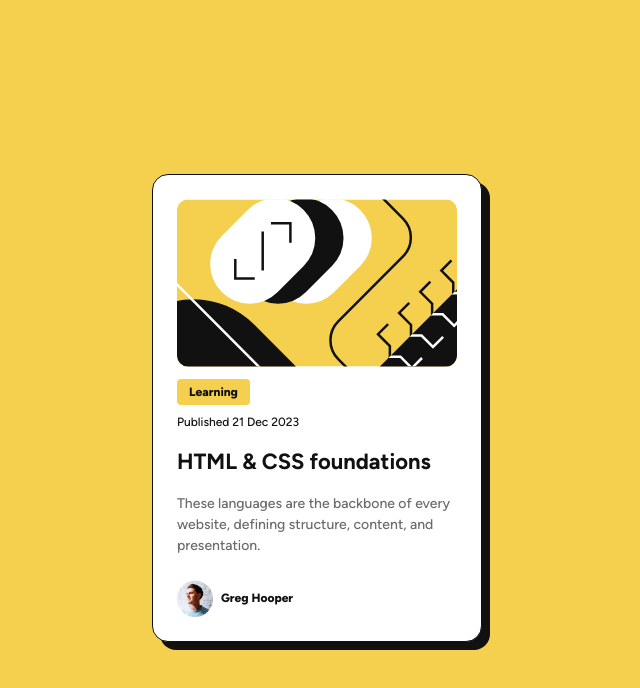
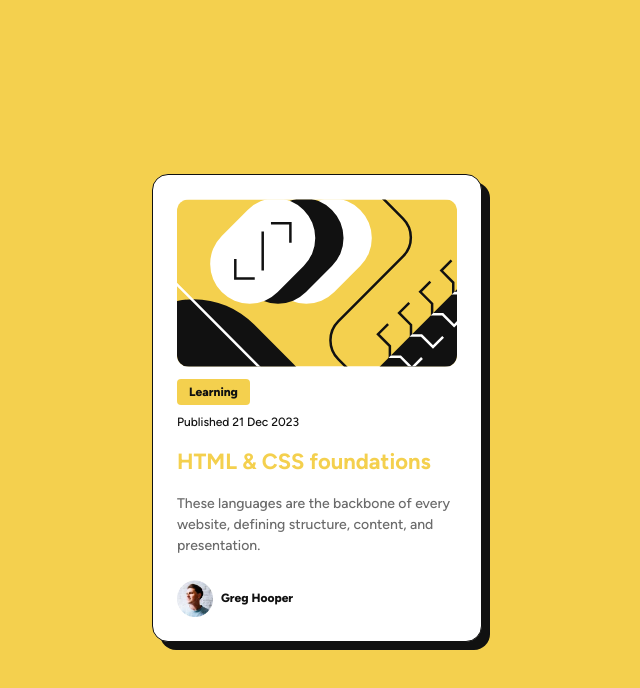
Before and after one commit to meg1502/blog-preview-card-main, a plain HTML site: page index.html in a window 1280 px wide. In both pictures the pointer is over the element "HTML & CSS foundations". Shown: the whole page, without its empty margins (323-963 px from the left). Drawn offline with Linux system fonts and the light colour scheme.

Commit message:
Add Color change on hover

```diff
--- a/assets/styles/main.css
+++ b/assets/styles/main.css
@@ -110,3 +110,8 @@ body {
   width: 36px;
   object-fit: contain;
 }
+
+.article-title:hover {
+  color: var(--color-yellow);
+  cursor: pointer;
+}
--- a/index.html
+++ b/index.html
@@ -20,7 +20,7 @@
   <div class="date-info font-3">
     Published 21 Dec 2023
   </div>
-  <h1 class="font-1">
+  <h1 class="article-title font-1">
    HTML & CSS foundations
   </h1>
   <div class="article-info font-2">
```
